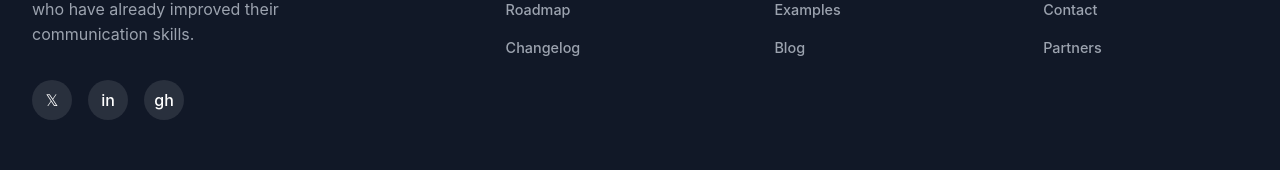
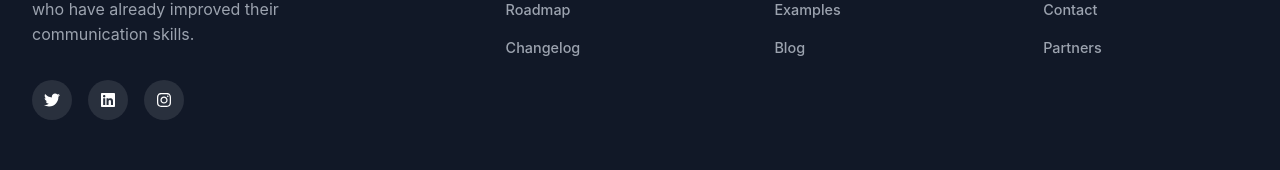
Before and after one commit to Upeka-Wihanga/vocal-labs-landing-page, a React (Vite) app: page /faq in a window 1280 px wide. Shown: the part 1099-1269 px from the top of the page. Built offline with nearby package versions, Linux system fonts and the light colour scheme.

Commit message:
With social media connectivity

```diff
--- a/src/components/layout/Footer.tsx
+++ b/src/components/layout/Footer.tsx
@@ -1,6 +1,7 @@
 // Footer.tsx
 import styled from 'styled-components';
 import { motion } from 'framer-motion';
+import { FaTwitter, FaLinkedin, FaInstagram } from 'react-icons/fa';
 
 const FooterWrapper = styled.footer`
     background: ${({ theme }) => theme.colors.backgroundDark};
@@ -129,14 +130,14 @@ const Footer = () => {
                             Transform your public speaking with AI-powered analysis and real-time feedback. Join thousands of speakers who have already improved their communication skills.
                         </BrandDescription>
                         <SocialLinks>
-                            <SocialIcon href="https://twitter.com" target="_blank" whileHover={{ scale: 1.1 }}>
-                                𝕏
+                            <SocialIcon href="https://x.com/vocalLabsLK" target="_blank" whileHover={{ scale: 1.1 }}>
+                                <FaTwitter />
                             </SocialIcon>
-                            <SocialIcon href="https://linkedin.com" target="_blank" whileHover={{ scale: 1.1 }}>
-                                in
+                            <SocialIcon href="https://www.linkedin.com/company/vocallabslk/" target="_blank" whileHover={{ scale: 1.1 }}>
+                                <FaLinkedin />
                             </SocialIcon>
-                            <SocialIcon href="https://github.com" target="_blank" whileHover={{ scale: 1.1 }}>
-                                gh
+                            <SocialIcon href="https://www.instagram.com/vocal.labs/" target="_blank" whileHover={{ scale: 1.1 }}>
+                                <FaInstagram />
                             </SocialIcon>
                         </SocialLinks>
                     </BrandSection>
```
